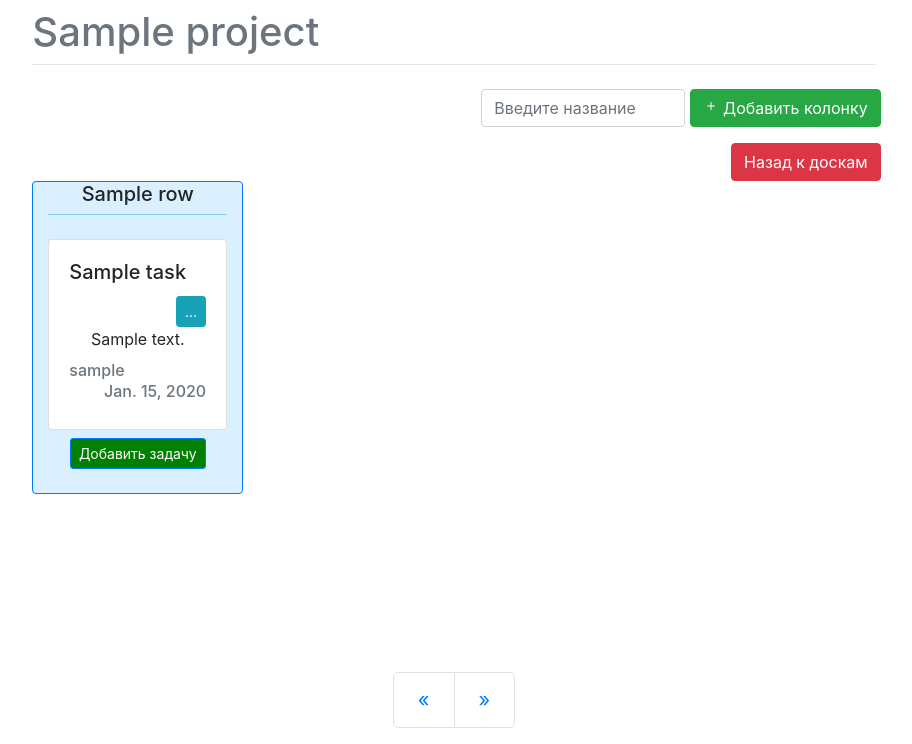
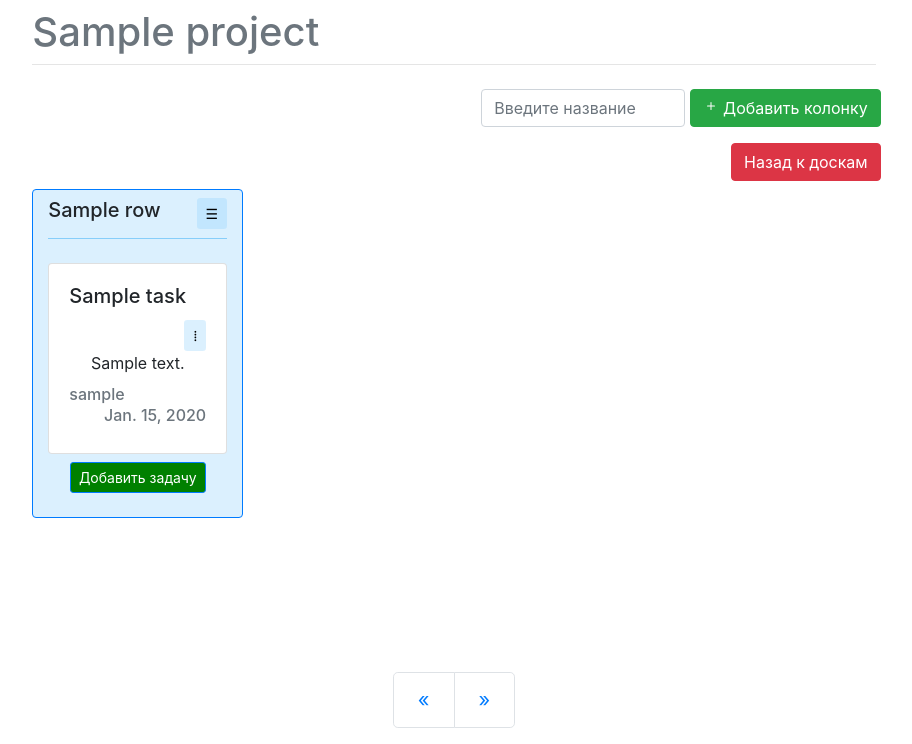
Before and after one commit to Nishtyachok/KanbanTP, a Django app: page /boards/1 in a window 1280 px wide. Shown: the part 56-800 px from the top of that part, without its empty margins (186-1098 px from the left). Run offline with Django 4.2, Linux system fonts and the light colour scheme; the first user in the database is signed in; tables that the repository leaves empty hold one stand-in row (Sample ...); the page is wider than the window, and the part outside it is not shown; some libraries are stand-ins or nearby versions.

Commit message:
Back-End!

```diff
--- a/mysite/templates/tasks.html
+++ b/mysite/templates/tasks.html
@@ -25,7 +25,7 @@
 <!--Кнопка назад -->
         <div class="form-row justify-content-end">
             <a class = "button-back-task" href="/boards">
-              <button type="back" class="btn btn-danger">
+              <button type="back" class="btn btn-danger mb-2">
                     Назад к доскам
                  </button>
             </a>
@@ -37,7 +37,49 @@
           {% for r in rows %}
           <div class="col-sm-3 h-100 border text-center rounded border-primary"
                 style="background-color: rgba(135,206,250, 0.3);">
-              <h5>{{ r.name }}</h5>
+              <div class="container">
+                  <div class="row">
+                      <div class="col- mt-2">
+                          <h5>{{ r.name }}</h5>
+                      </div>
+                      <div class="col- ml-auto">
+                          <div class="dropdown">
+                              <button class="btn btn-sm dropdown-toggler mt-2" type="button" id="dropdownMenuButton1"
+                                      data-toggle="dropdown" aria-haspopup="true" aria-expanded="false" style="background-color: rgba(135,206,250, 0.3);">
+                                  ☰
+                              </button>
+                              <div class="dropdown-menu" aria-labelledby="dropdownMenuButton">
+                                  <a class="dropdown-item" href="#"  data-toggle="modal" data-target="#deleteRow-{{r.id}}">
+                                      Удалить
+                                  </a>
+                              </div>
+                          </div>
+                      </div>
+                  </div>
+              </div>
+              <div class="modal fade" id="deleteRow-{{r.id}}" tabindex="-1" role="dialog" aria-labelledby="exampleModalCenterTitle" aria-hidden="true">
+                  <div class="modal-dialog modal-dialog-centered" role="document">
+                      <div class="modal-content">
+                          <div class="modal-header">
+                              <h5 class="modal-title" id="deleteRowTitle">Удаление</h5>
+                              <button type="button" class="close" data-dismiss="modal" aria-label="Close">
+                                  <span aria-hidden="true">&times;</span>
+                              </button>
+                          </div>
+                          <div class="modal-body">
+                              <p> Вы действительно хотите удалить {{r.name}} ?</p>
+                          </div>
+                          <div class="modal-footer">
+                              <button type="button" class="btn btn-secondary" data-dismiss="modal">Закрыть</button>
+                              <form>
+                                  <button type="submit" class="btn btn-danger" formaction="boards/{{proj.id}}/{{r.id}}/deleteRow">
+                                      Удалить
+                                  </button>
+                              </form>
+                          </div>
+                      </div>
+                  </div>
+              </div>
               <hr class="mt-2 mb-4" style="border-color: rgba(135,206,250, 1);">
               {% for t in tasks %}
                     {% if t.row_id == r.id%}
@@ -50,11 +92,13 @@
                                       </div>
                                       <div class="col- ml-auto">
                                           <div class="dropdown">
-                                              <button class="btn btn-info btn-sm dropdown-toggler" type="button" id="dropdownMenuButton" data-toggle="dropdown" aria-haspopup="true" aria-expanded="false">
-                                                  ...
+                                              <button class="btn btn-sm dropdown-toggler" type="button"
+                                                      id="dropdownMenuButton" data-toggle="dropdown"
+                                                      aria-haspopup="true" aria-expanded="false" style="background-color: rgba(135,206,250, 0.3);">
+                                                  ⁞
                                               </button>
                                               <div class="dropdown-menu" aria-labelledby="dropdownMenuButton">
-                                                  <a class="dropdown-item" href="#"  data-toggle="modal" data-target="#exampleModalCenter-{{p.id}}">
+                                                  <a class="dropdown-item" href="#"  data-toggle="modal" data-target="#deleteTask-{{t.id}}">
                                                       Удалить
                                                   </a>
                                               </div>
```
Also changed, not shown: other parts of mysite/templates/tasks.html (+1 -1 lines).
